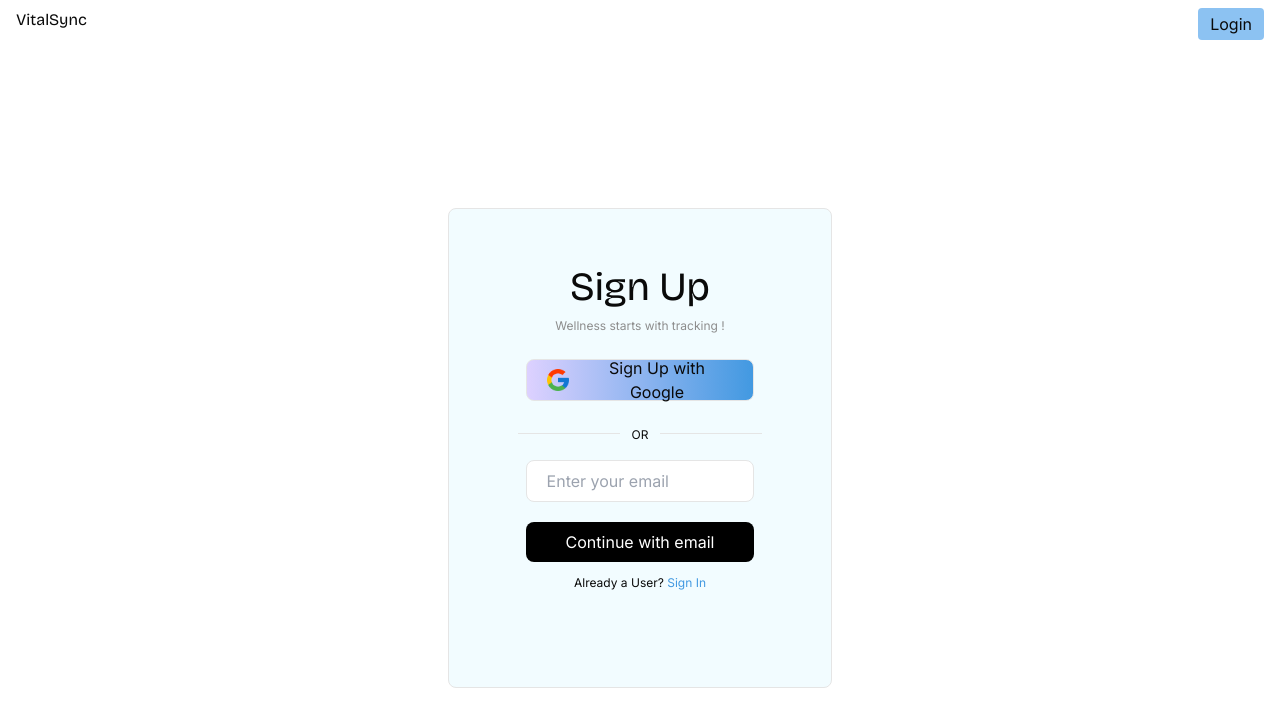
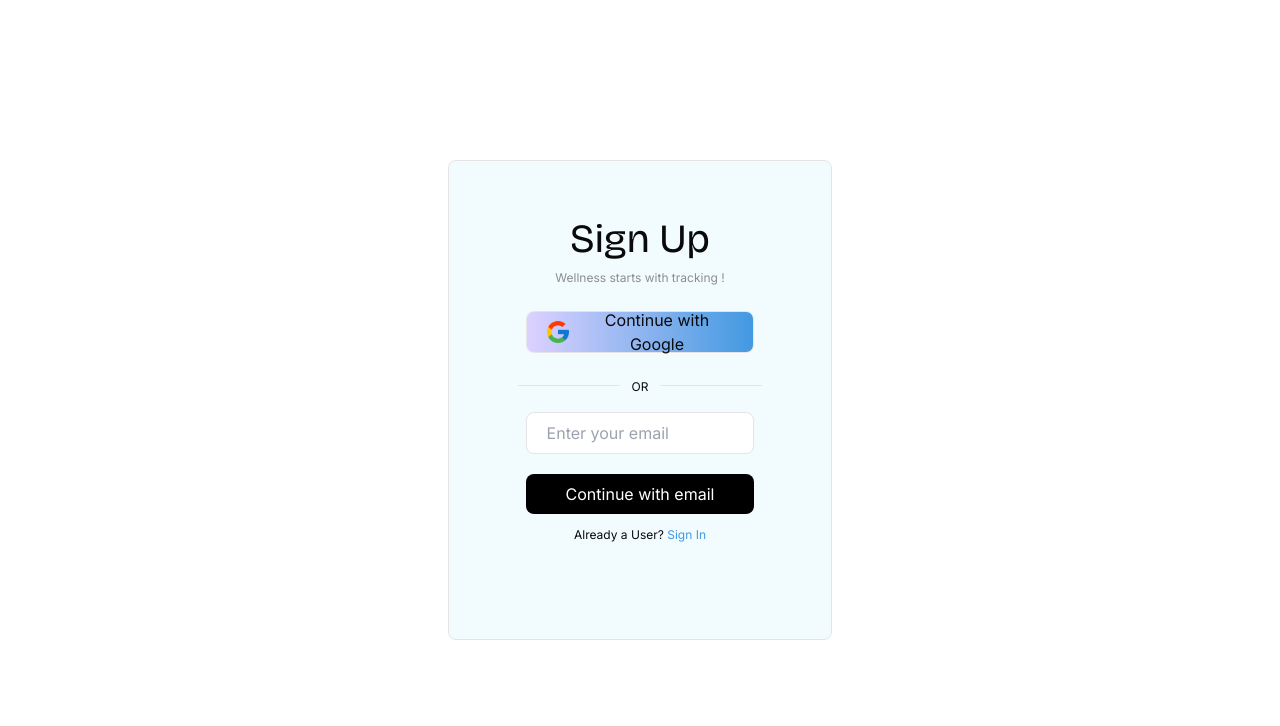
Before and after one commit to AaryanNarayani/VitalSync, a React (Vite) app in the folder app/client/: page /signup in a window 1280 px wide. Shown: the top 726 px of the page. Built offline with nearby package versions, Linux system fonts and the light colour scheme.

Commit message:
Fixed topbar bug

```diff
--- a/app/client/src/components/topBar/TopBar.tsx
+++ b/app/client/src/components/topBar/TopBar.tsx
@@ -1,31 +1,47 @@
 import { useEffect, useState } from "react";
-import { Link, useNavigate } from "react-router-dom";
+import { Link, useLocation, useNavigate } from "react-router-dom";
 
 function TopBar() {
   const [token, setToken] = useState("");
-  const naviagte  = useNavigate();
+  const naviagte = useNavigate();
+  const location = useLocation();
+  const [isLanding, setIsLanding] = useState<Boolean>(false)
+  console.log(location.pathname);
+
+
+
 
   useEffect(() => {
     setToken(localStorage.getItem("token") || "");
+    if (location.pathname === '/signup' || location.pathname === '/signin') {
+      setIsLanding(true)
+    }
   }, []);
 
   const handleLogin = () => {
-    if(token!==''){
+    console.log('I was clicked');
+
+    if (token !== '') {
+      ///logout
       setToken('');
       localStorage.removeItem("token");
+      naviagte('/');
     }
-    else{
+    else {
       naviagte('/signup');
     }
   };
   return (
+    <>
+      {!isLanding && <div className="flex justify-between px-4 py-2">
+        <Link to='/'><h1>VitalSync</h1></Link>
+        <button className="bg-[#8CC2F2] rounded px-3 py-1 hover:brightness-90 cursor-pointer z-60"
+        onClick={handleLogin}>
+          {token === '' ? `Login` : `Logout`}
+        </button>
+      </div>}
+    </>
 
-    <div className="flex justify-between px-4 py-2">
-      <Link to='/'><h1>VitalSync</h1></Link>
-      <button className="bg-[#8CC2F2] rounded px-3 py-1 hover:brightness-90" onClick={handleLogin}>
-        {token ==='' ? `Login` : `Logout`}
-      </button>
-    </div>
   );
 }
 
--- a/app/client/src/components/ui/floating-dock.tsx
+++ b/app/client/src/components/ui/floating-dock.tsx
@@ -96,7 +96,7 @@ const FloatingDockDesktop = ({
       onMouseMove={(e) => mouseX.set(e.pageX)}
       onMouseLeave={() => mouseX.set(Infinity)}
       className={cn(
-        "mx-auto hidden md:flex h-16 gap-2 items-end rounded-full bg-[#E4E4E4] dark:bg-neutral-900 px-2 pb-3",
+        "mx-auto hidden md:flex h-16 gap-2 bg- items-end rounded-full bg-[#E4E4E4] dark:bg-neutral-900 px-2 pb-3",
         className
       )}
     >
--- a/app/client/src/pages/(auth)/Signin.tsx
+++ b/app/client/src/pages/(auth)/Signin.tsx
@@ -52,12 +52,12 @@ function Signin() {
 
   return (
     <div className="h-[100vh] w-[100vw] flex items-center justify-center">
-      <div className="h-[60vh] w-[30vw] bg-[--secondary-background] border flex flex-col items-center p-12 rounded-lg">
+      <div className="h-[60vh] w-[30vw] bg-[--secondary-background] border flex flex-col items-center p-12 rounded-lg tran">
         <h1 className="text-[40px]">{isSignedUp? "Sign In" : "Sign Up"}</h1>
         <p className="text-[12px] text-[--light-text]">{isSignedUp ? "Welcome !" : "Wellness starts with tracking !"}</p>
         <button className="h-[40px] w-[80%] bg-gradient-to-r from-[--secondary] to-[--primary] border flex items-center justify-center gap-3 rounded-lg mt-6 mb-5 p-5" onClick={handleOauth}>
           <img src="googleIcon.png" alt="" className="h-[22px] w-[22px]" />
-          Sign Up with Google
+          Continue with Google
         </button>
         <div className="relative w-[85%] h-[15px] mt-3" >
           <hr className="z-0"/>
```
Also changed, not shown: 1 other file (tests, documents, lock files or other folders).
